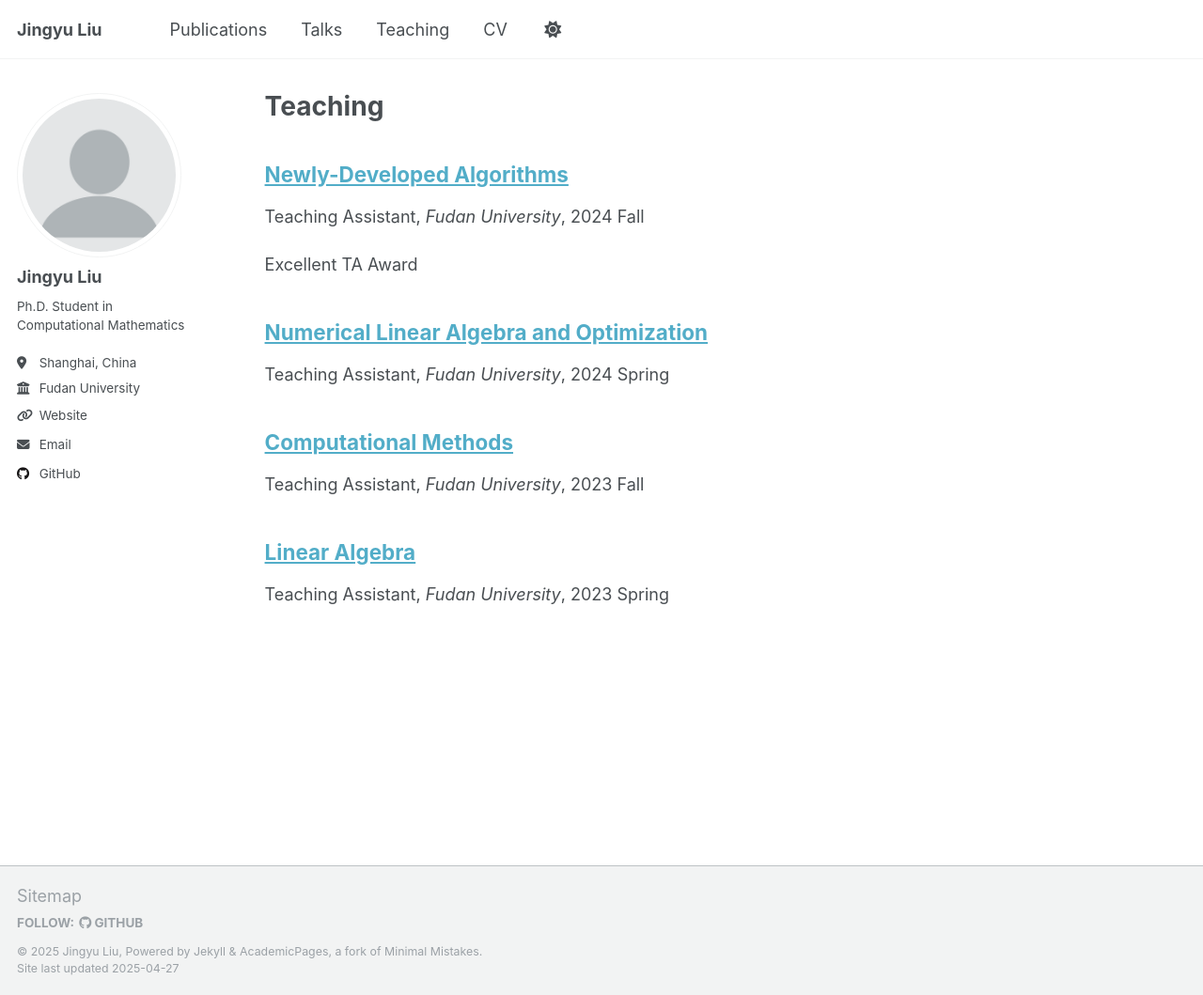
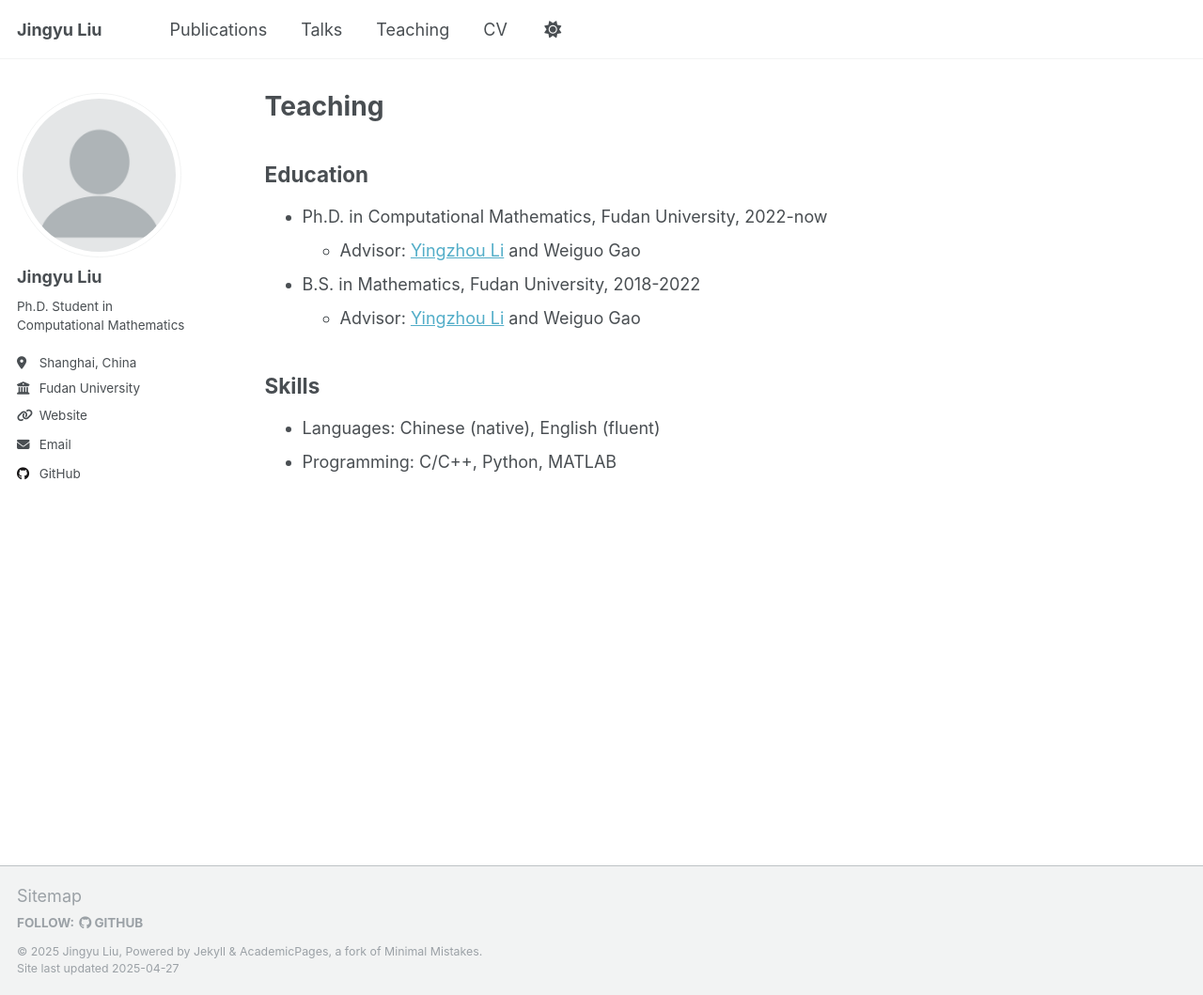
Before and after one commit to JingyuLiuMath/JingyuLiuMath.github.io, a Jekyll site: the page built from _pages/teaching.md, in a window 1280 px wide and 1059 px high. Shown: the whole window at 94% size. Built offline with Jekyll 4.4.1, drawn with Linux system fonts in a browser that asks for light colours.

Commit message:
update teaching

```diff
--- a/_config.yml
+++ b/_config.yml
@@ -210,9 +210,9 @@ kramdown:
 
 # These settings control the types of collections used by the template
 collections:
-  teaching:
-    output: false
-    permalink: /:collection/:path/
+  # teaching:
+  #   output: false
+  #   permalink: /:collection/:path/
   publications:
     output: true
     permalink: /:collection/:path/
@@ -234,14 +234,14 @@ defaults:
       layout: single
       author_profile: true
   # _teaching
-  - scope:
-      path: ""
-      type: teaching
-    values:
-      layout: single
-      author_profile: true
-      share: true
-      comments: true
+  # - scope:
+  #     path: ""
+  #     type: teaching
+  #   values:
+  #     layout: single
+  #     author_profile: true
+  #     share: true
+  #     comments: true
   # _publications
   - scope:
       path: ""
--- a/_pages/teaching.html
+++ /dev/null
@@ -1,12 +0,0 @@
----
-layout: archive
-title: "Teaching"
-permalink: /teaching/
-author_profile: true
----
-
-{% include base_path %}
-
-{% for post in site.teaching reversed %}
-  {% include archive-single.html %}
-{% endfor %}
--- /dev/null
+++ b/_pages/teaching.md
@@ -0,0 +1,20 @@
+---
+layout: archive
+title: "Teaching"
+permalink: /teaching/
+author_profile: true
+---
+
+{% include base_path %}
+
+## Education
+
+* Ph.D. in Computational Mathematics, Fudan University, 2022-now
+  * Advisor: [Yingzhou Li](https://yingzhouli.com/) and Weiguo Gao
+* B.S. in Mathematics, Fudan University, 2018-2022
+  * Advisor: [Yingzhou Li](https://yingzhouli.com/) and Weiguo Gao
+
+## Skills
+
+* Languages: Chinese (native), English (fluent)
+* Programming: C/C++, Python, MATLAB
```
